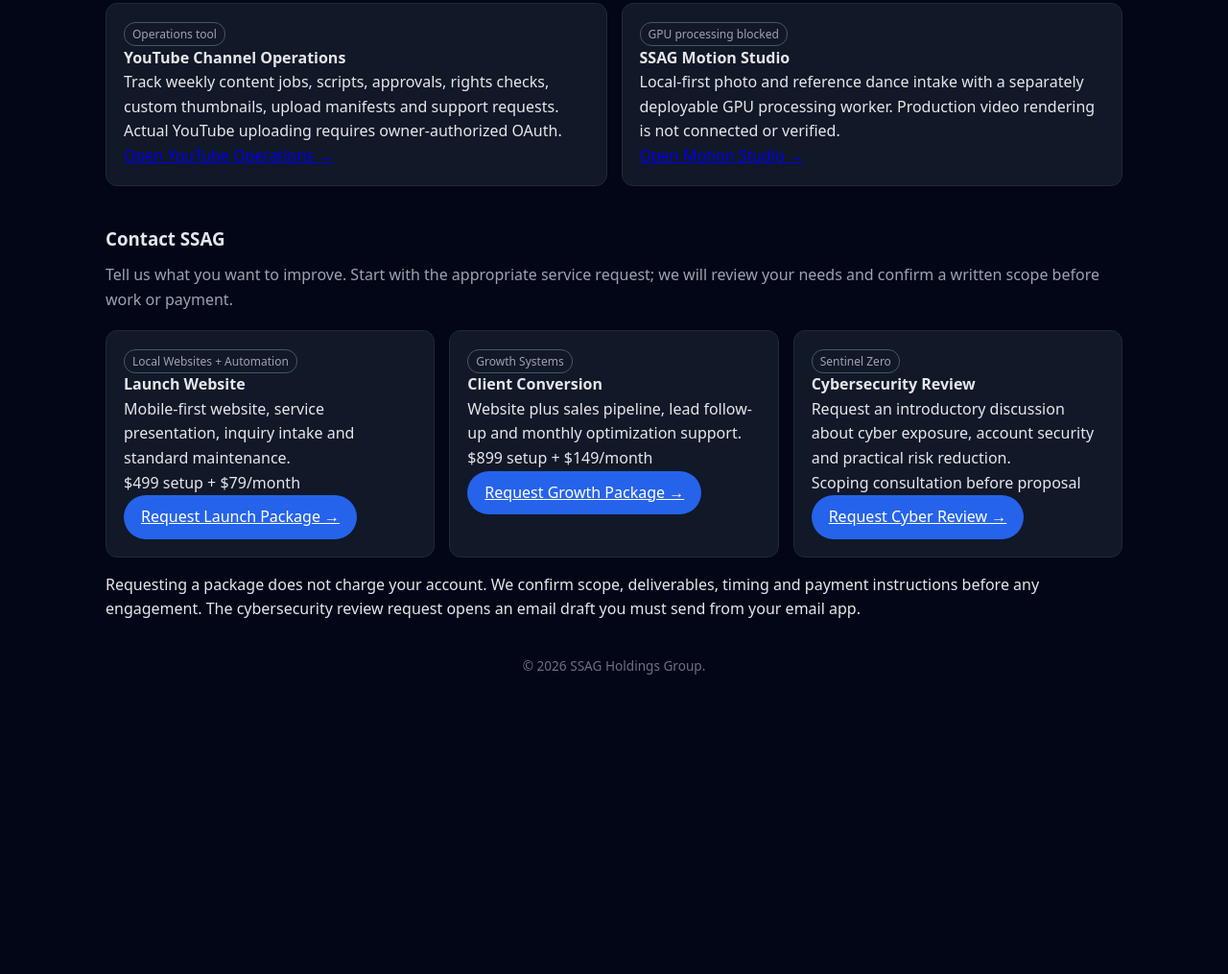
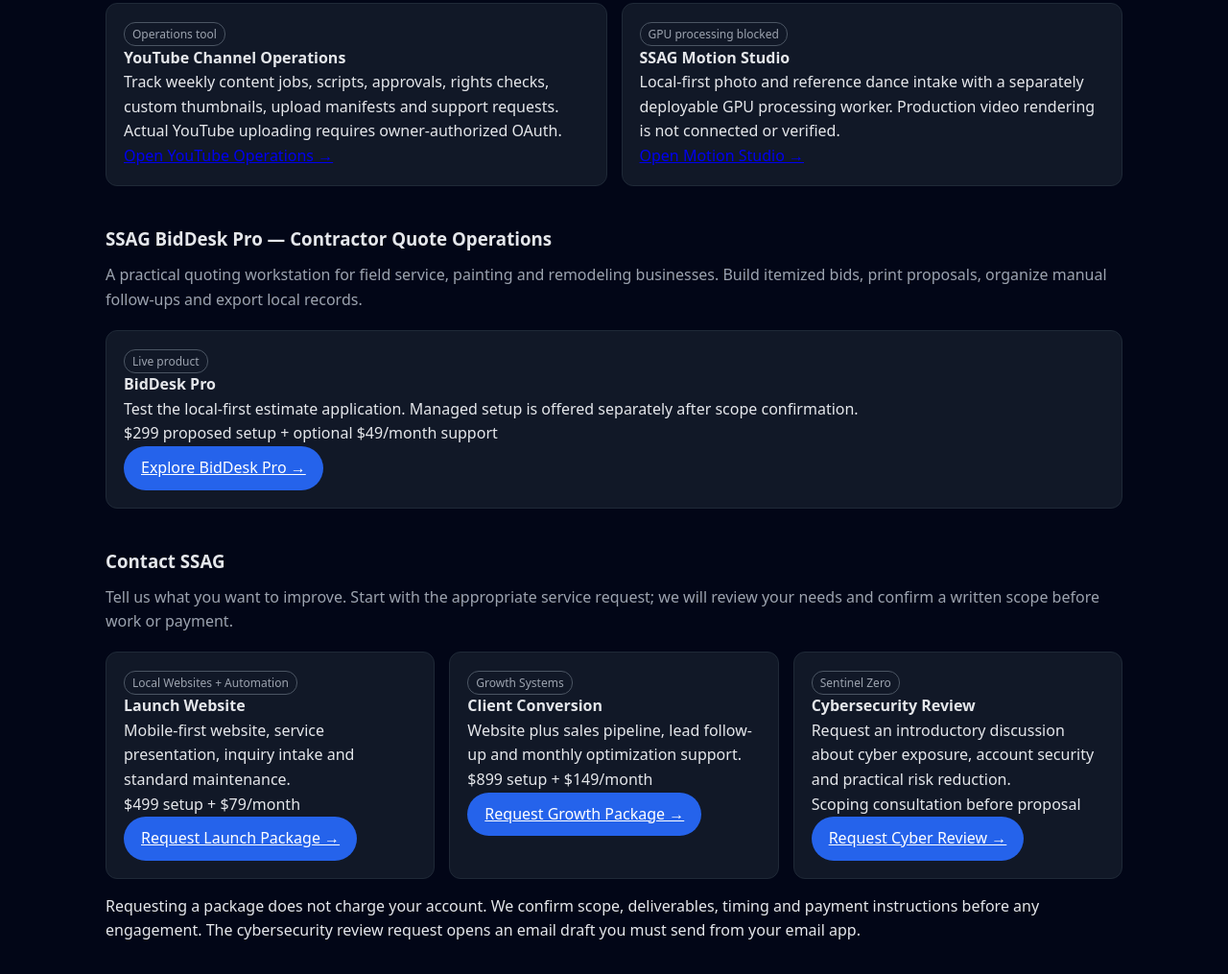
Before and after one commit to cezarmorris2021/ssag-hub-site, a plain HTML site: page index.html in a window 1280 px wide. Shown: the part 1149-2164 px from the top of the page at 96% size. Before the commit the page ends 1874 px from the top, so only its background shows below. Drawn offline with Linux system fonts and the light colour scheme.

Commit message:
Link deployed BidDesk Pro quoting product from SSAG hub

```diff
--- a/index.html
+++ b/index.html
@@ -106,6 +106,19 @@
         </div>
       </div>
     </section>
+    <section id="biddesk-pro" class="section">
+      <h3>SSAG BidDesk Pro — Contractor Quote Operations</h3>
+      <p class="lead">A practical quoting workstation for field service, painting and remodeling businesses. Build itemized bids, print proposals, organize manual follow-ups and export local records.</p>
+      <div class="grid grid-3">
+        <div class="card">
+          <span class="badge">Live product</span>
+          <h4>BidDesk Pro</h4>
+          <p>Test the local-first estimate application. Managed setup is offered separately after scope confirmation.</p>
+          <p class="price">$299 proposed setup + optional $49/month support</p>
+          <a class="btn-primary" href="https://ssag-biddesk-pro.vercel.app/">Explore BidDesk Pro →</a>
+        </div>
+      </div>
+    </section>
     <section id="contact" class="section">
       <h3>Contact SSAG</h3>
       <p class="lead">Tell us what you want to improve. Start with the appropriate service request; we will review your needs and confirm a written scope before work or payment.</p>
```
